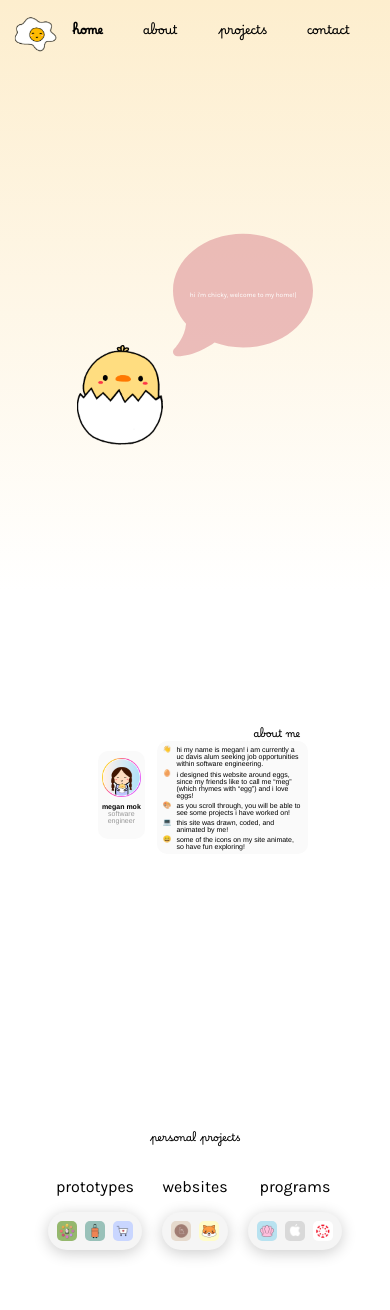
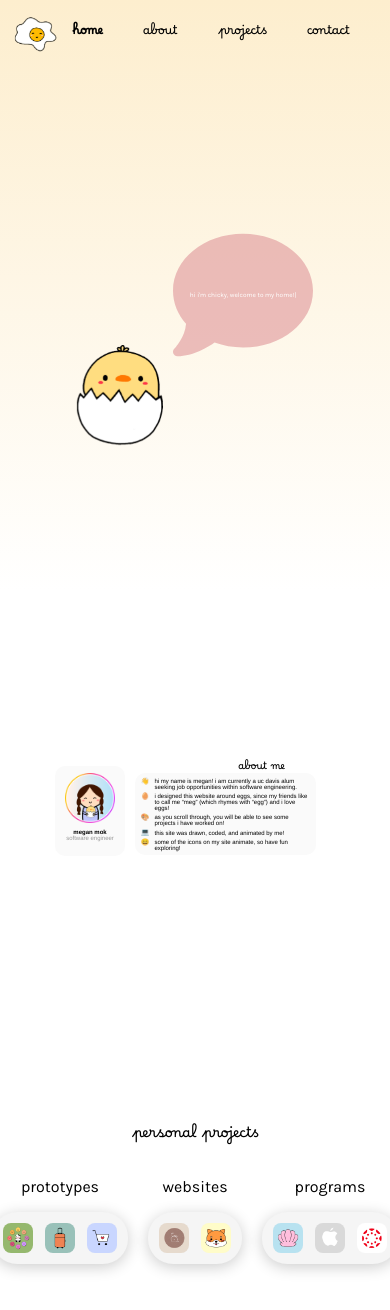
Before and after one commit to meganmok/meganmok.github.io, a React (Create React App) app: page /#/ in a window 390 px wide. Shown: the top 1310 px of the page. Built offline with nearby package versions, Linux system fonts and the light colour scheme.

Commit message:
about css for mobile finished

```diff
--- a/src/pages/AboutMe.css
+++ b/src/pages/AboutMe.css
@@ -194,35 +194,37 @@ p {
 
         #meggy {
             height: auto;
-            width: 90%;
+            width: 50px;
         }
 
         #title {
             font-size: 10px;
             width: 50px;
-            margin-left: 40%;
+            margin-left: 100px;
         }
 
         p {
-            font-size: 7px;
+            font-size: 6px;
         }
 
         h1 {
-            margin-right: 3%;
+            margin-right: 10px;
             margin-top: 18px;
             border-radius: 10px;
-            padding-right: 2px;
-            padding-left: 2px;
+            padding-right: 5px;
+            padding-left: 5px;
             padding-top: 7px;
             padding-bottom: 15px;
             margin-bottom: 0px;
-            width: 15%;
+            width: 60px;
             height: auto;
-            margin-left: 25%;
         }
 
         #aboutme {
-            height: 100vw;
+            display: flex;
+            flex-direction: row;
+            justify-content: center;
+            align-items: center;
         }
 
         span {
@@ -249,7 +251,7 @@ p {
         }
 
         #intro {
-            width: 60%;
+            width: 170px;
             height: auto;
             padding-right: 5px;
             padding-left: 6px;
@@ -258,17 +260,12 @@ p {
             border-radius: 10px;
             margin-top: 0px;
             margin-bottom: 0px;
-            margin-right: 10%;
         }
 
         .introText {
             margin: 0px;
             margin-left: 8.5px;
             margin-top: 3.25px;
-        }
-
-        #introContainer {
-            width: 80%;
         }
 
 
--- a/src/pages/Projects.css
+++ b/src/pages/Projects.css
@@ -544,121 +544,3 @@ iframe {
 
 
   }
-
-  @media screen and (max-width:500px) {
-
-    #projectTitle {
-        font-size: 10px;
-    }
-
-    #projectComment {
-        font-size: 6px;
-        width: 125px;
-        margin-top: 3px;
-    }
-
-    #projectHeader {
-        margin-top: 150px;
-        margin-bottom: 10px;
-    }
-
-    .app {
-        width: 20px;
-        height: 20px;
-        margin: 4px;
-        border-radius: 5px;
-    }
-
-    #iconBar {
-        padding-right: 4px;
-        padding-left: 4px;
-        padding-top: 2px;
-        padding-bottom: 0px;
-        margin-top: 10px;
-        border-radius: 10px;
-    }
-
-    #linux {
-        height: 120px;
-        margin-top: 20px;
-        margin-bottom: 20px;
-    }
-
-    .typewriter {
-        border-right: 4px solid;
-    }
-
-    #shellCommand {
-        font-size: 7px;
-        margin-top: 37.7px;
-        margin-left: 50px;
-    }
-
-    .shellText {
-        font-size: 7px;
-        width: 172px;
-        margin-left: 4px;
-    }
-
-    #shellDescription1 {
-        margin-top: 55px;
-    }
-
-    #shellDescription2 {
-        margin-top: 80px;
-    }
-
-    #shellDescription3 {
-        margin-top: 105px;
-    }
-
-    #mac {
-        height: 120px;
-        margin-top: 20px;
-        margin-bottom: 20px;
-    }
-    .macTypewriter {
-        border-right: 4px solid gray;
-    }
-    #macCommand {
-        font-size: 5.5px;
-        margin-top: 38px;
-        margin-left: 60px;
-    }
-
-    #macDescription1 {
-        margin-top: 50px;
-    }
-
-    #macDescription2 {
-        margin-top: 75px;
-    }
-
-    #macDescription3 {
-        margin-top: 105px;
-    }
-
-    .macText {
-        font-size: 5.5px;
-        width: 170px;
-        margin-left: 4px;
-    }
-
-    #canvas_info {
-        height: 120px;
-        margin-top: 20px;
-        margin-bottom: 20px;
-    }
-
-    #tiktokpets {
-        height: 200px;
-        margin-top: 20px;
-        margin-bottom: 20px;
-    }
-
-    #igshop {
-        height: 200px;
-        margin-top: 20px;
-        margin-bottom: 20px;
-    }
-  }
```
